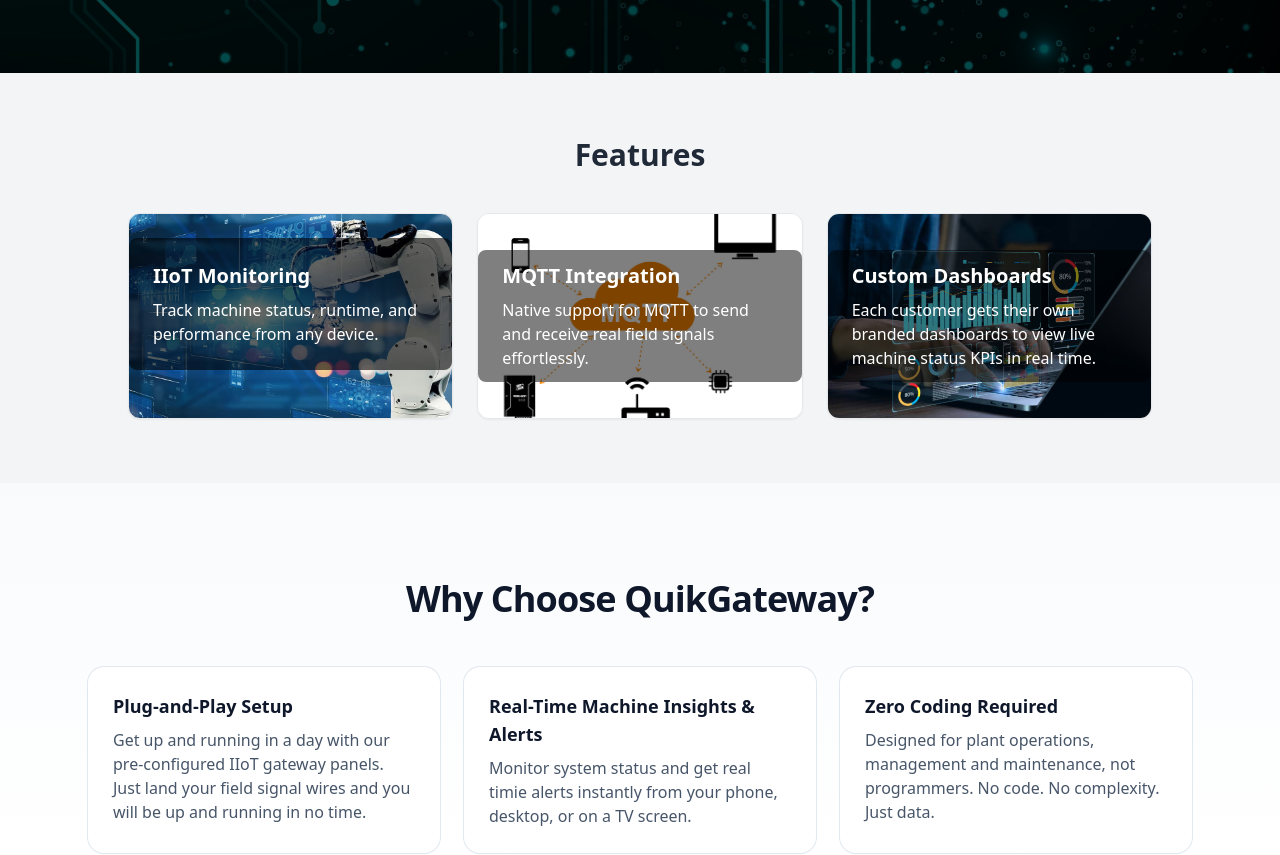
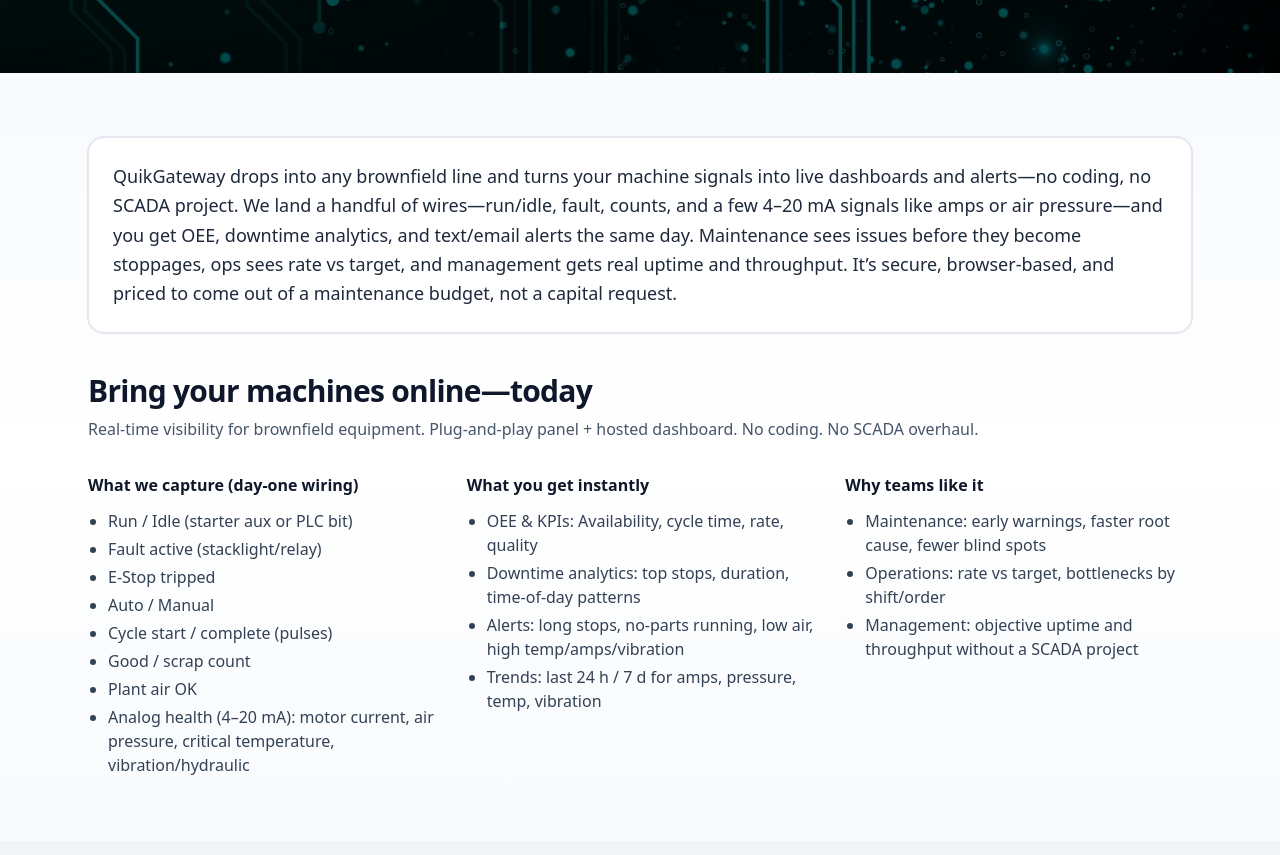
Before and after one commit to domcruz4/quikgateway-site, a Next.js app: page / in a window 1280 px wide. Shown: the part 480-1335 px from the top of the page. Built offline with nearby package versions, Linux system fonts and the light colour scheme.

Commit message:
Update webpage content

```diff
--- a/src/app/page.tsx
+++ b/src/app/page.tsx
@@ -24,6 +24,62 @@
           </Link>
         </div>
       </section>
+
+      {/* Sales Pitch Section */}
+<section className="relative py-16">
+  <div className="absolute inset-0 bg-gradient-to-b from-slate-50 via-white to-slate-50" />
+  <div className="relative mx-auto max-w-6xl px-6">
+    {/* Pitch card */}
+    <div className="rounded-2xl border bg-white p-6 shadow-sm ring-1 ring-slate-200">
+      <p className="text-lg leading-relaxed text-slate-800">
+        QuikGateway drops into any brownfield line and turns your machine signals into live dashboards and alerts—no coding, no SCADA project. We land a handful of wires—run/idle, fault, counts, and a few 4–20 mA signals like amps or air pressure—and you get OEE, downtime analytics, and text/email alerts the same day. Maintenance sees issues before they become stoppages, ops sees rate vs target, and management gets real uptime and throughput. It’s secure, browser-based, and priced to come out of a maintenance budget, not a capital request.
+      </p>
+    </div>
+
+    <h2 className="mt-10 text-3xl font-bold tracking-tight text-slate-900">
+      Bring your machines online—today
+    </h2>
+    <p className="mt-2 text-slate-600">
+      Real-time visibility for brownfield equipment. Plug-and-play panel + hosted dashboard. No coding. No SCADA overhaul.
+    </p>
+
+    <div className="mt-8 grid gap-8 md:grid-cols-3">
+      <div>
+        <h3 className="text-base font-semibold text-slate-900">What we capture (day-one wiring)</h3>
+        <ul className="mt-3 list-disc space-y-1 pl-5 text-slate-700">
+          <li>Run / Idle (starter aux or PLC bit)</li>
+          <li>Fault active (stacklight/relay)</li>
+          <li>E-Stop tripped</li>
+          <li>Auto / Manual</li>
+          <li>Cycle start / complete (pulses)</li>
+          <li>Good / scrap count</li>
+          <li>Plant air OK</li>
+          <li>Analog health (4–20 mA): motor current, air pressure, critical temperature, vibration/hydraulic</li>
+        </ul>
+      </div>
+
+      <div>
+        <h3 className="text-base font-semibold text-slate-900">What you get instantly</h3>
+        <ul className="mt-3 list-disc space-y-1 pl-5 text-slate-700">
+          <li>OEE &amp; KPIs: Availability, cycle time, rate, quality</li>
+          <li>Downtime analytics: top stops, duration, time-of-day patterns</li>
+          <li>Alerts: long stops, no-parts running, low air, high temp/amps/vibration</li>
+          <li>Trends: last 24 h / 7 d for amps, pressure, temp, vibration</li>
+        </ul>
+      </div>
+
+      <div>
+        <h3 className="text-base font-semibold text-slate-900">Why teams like it</h3>
+        <ul className="mt-3 list-disc space-y-1 pl-5 text-slate-700">
+          <li>Maintenance: early warnings, faster root cause, fewer blind spots</li>
+          <li>Operations: rate vs target, bottlenecks by shift/order</li>
+          <li>Management: objective uptime and throughput without a SCADA project</li>
+        </ul>
+      </div>
+    </div>
+  </div>
+</section>
+
 
       {/* Features Overview */}
       <section className="py-16 px-6 bg-gray-100">
```
